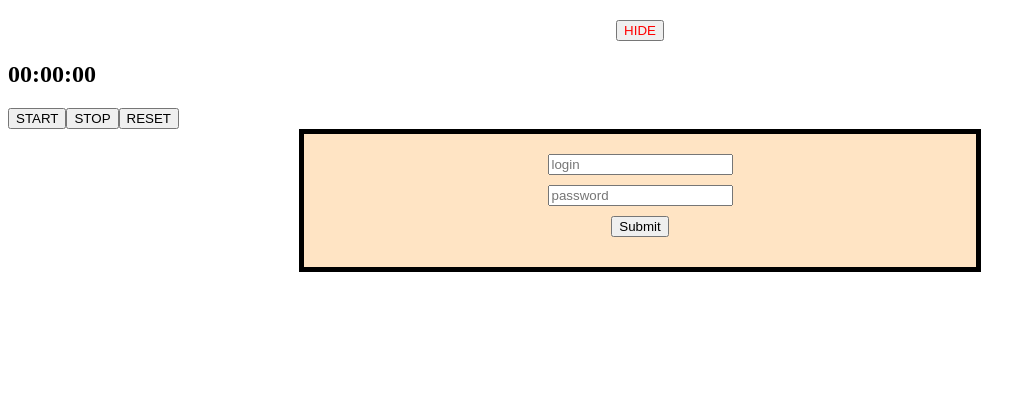
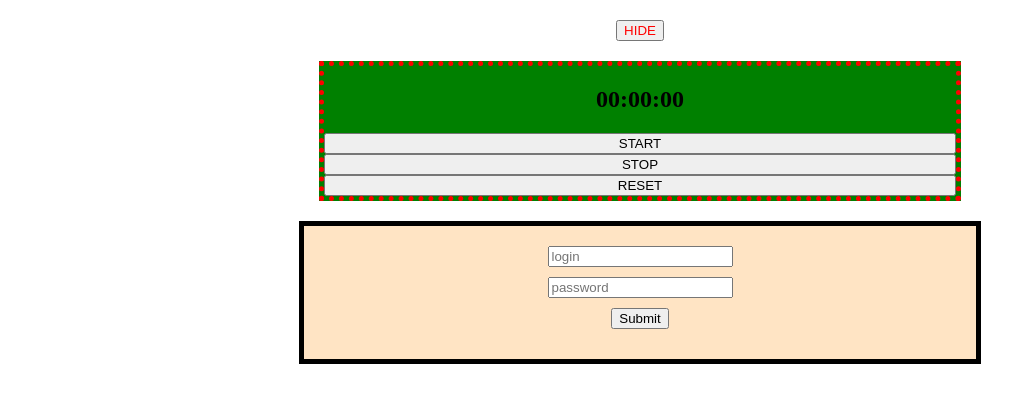
Before and after one commit to ikachinskaya/React, a React (Create React App) app: page / in a window 1280 px wide. Shown: the top 402 px of the page, without its empty margins (0-1036 px from the left). Built offline with nearby package versions, Linux system fonts and the light colour scheme.

Commit message:
Add styles for StopWatch

```diff
--- a/src/components/StopWatch/index.jsx
+++ b/src/components/StopWatch/index.jsx
@@ -1,4 +1,5 @@
 import { Component } from "react";
+import  styles from "./stopwatch.module.css";
 
 class StopWatch extends Component {
   constructor(props) {
@@ -59,7 +60,7 @@ class StopWatch extends Component {
   render() {
     const { time } = this.state;
     return (
-      <article>
+      <article className={styles.container}>
         <h1>{time.toLocaleTimeString("ru-Ru")}</h1>
         <button onClick={this.start}>START</button>
         <button onClick={this.stop}>STOP</button>
--- /dev/null
+++ b/src/components/StopWatch/stopwatch.module.css
@@ -0,0 +1,9 @@
+.container {
+  display: flex;
+  flex-direction: column;
+  text-align: center;
+  background-color: green;
+  border: 5px dotted red;
+  width: 50%;
+  margin: 20px auto;
+}
```
